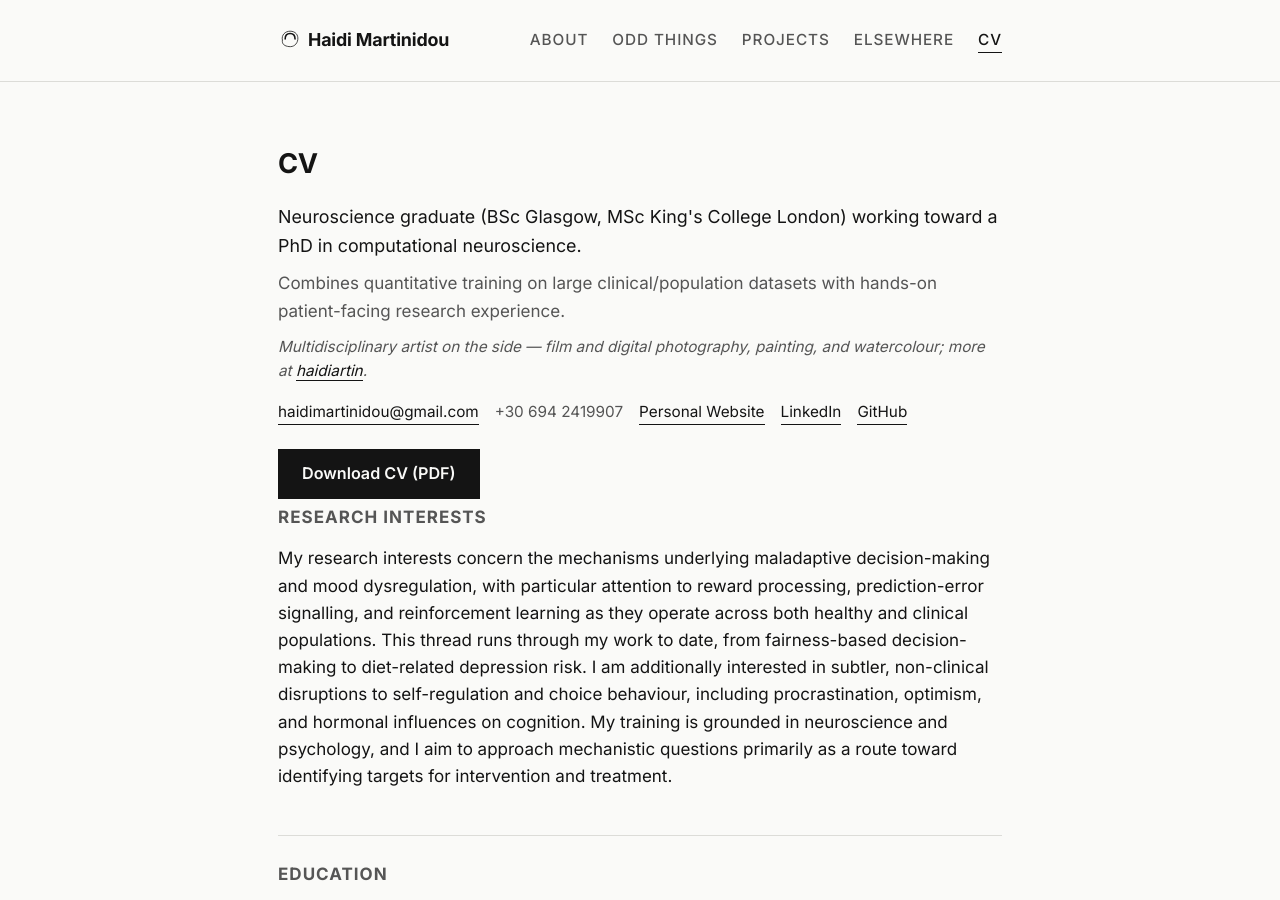
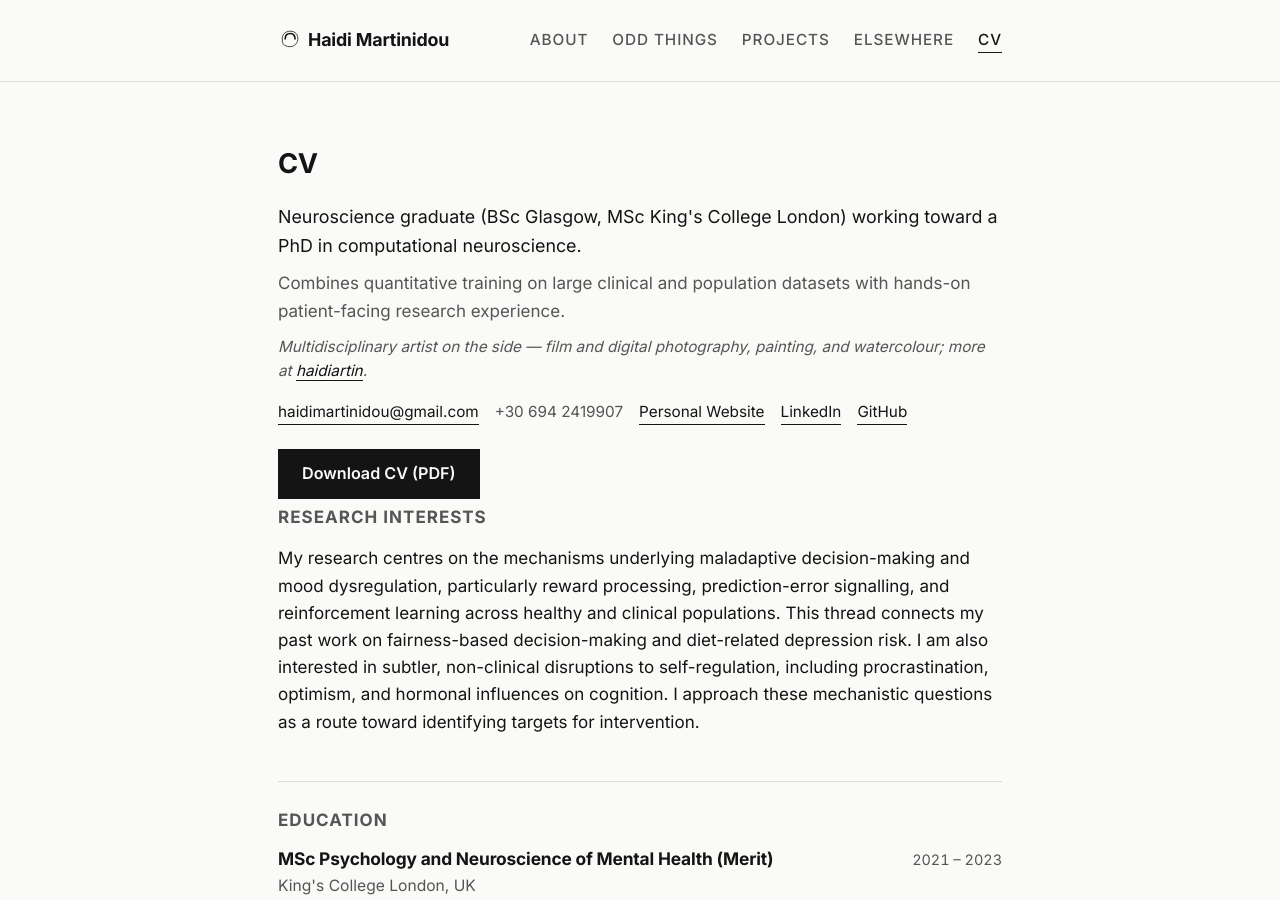
Before and after one commit to haidimartinidou/haidimartinidou.github.io, a Jekyll site: the page built from cv.md, in a window 1280 px wide and 900 px high. Built offline with Jekyll 4.4.1, drawn with Linux system fonts in a browser that asks for light colours.

Commit message:
Tighten intro summary and Research Interests copy
- summary: spell out "clinical and population" instead of the slash.
- interests: rewritten tighter per updated wording.
- PDF's merged intro paragraph drops the artist aside sentence for
  brevity; it still shows as its own line on the live page.

```diff
--- a/_data/cv.yml
+++ b/_data/cv.yml
@@ -10,23 +10,22 @@
 # name/contact header in cv.md (the .cv-print-name / .cv-print-contact
 # block, styled in style.css) that appears only in the generated PDF.
 #
-# personal_info.tagline/summary/aside are also merged into one print-only
-# paragraph (.cv-print-intro) below that header — they stay as three
-# separate lines on the live page.
+# personal_info.tagline/summary are merged into one print-only paragraph
+# (.cv-print-intro) below that header, without aside; on the live page all
+# three (tagline/summary/aside) still show as separate lines.
 
 personal_info:
   name: "Haidi Martinidou"
   tagline: "Neuroscience graduate (BSc Glasgow, MSc King's College London) working toward a PhD in computational neuroscience."
-  summary: "Combines quantitative training on large clinical/population datasets with hands-on patient-facing research experience."
+  summary: "Combines quantitative training on large clinical and population datasets with hands-on patient-facing research experience."
   aside: 'Multidisciplinary artist on the side — film and digital photography, painting, and watercolour; more at <a href="https://haidimartinidou.github.io/haidiartin/">haidiartin</a>.'
   interests: >
-    My research interests concern the mechanisms underlying maladaptive decision-making and mood dysregulation,
-    with particular attention to reward processing, prediction-error signalling, and reinforcement learning as
-    they operate across both healthy and clinical populations. This thread runs through my work to date, from
-    fairness-based decision-making to diet-related depression risk. I am additionally interested in subtler,
-    non-clinical disruptions to self-regulation and choice behaviour, including procrastination, optimism, and
-    hormonal influences on cognition. My training is grounded in neuroscience and psychology, and I aim to
-    approach mechanistic questions primarily as a route toward identifying targets for intervention and treatment.
+    My research centres on the mechanisms underlying maladaptive decision-making and mood dysregulation,
+    particularly reward processing, prediction-error signalling, and reinforcement learning across healthy
+    and clinical populations. This thread connects my past work on fairness-based decision-making and
+    diet-related depression risk. I am also interested in subtler, non-clinical disruptions to
+    self-regulation, including procrastination, optimism, and hormonal influences on cognition. I approach
+    these mechanistic questions as a route toward identifying targets for intervention.
   email: "haidimartinidou@gmail.com"
   phone: "+30 694 2419907"
   links:
--- a/cv.md
+++ b/cv.md
@@ -12,7 +12,7 @@ permalink: /cv/
     {%- if cv.personal_info.phone %} | {{ cv.personal_info.phone }}{% endif -%}
     {% for link in cv.personal_info.links %} | <a href="{{ link.url }}">{{ link.label }}</a>{% endfor %}
   </p>
-  <p class="cv-print-intro">{{ cv.personal_info.tagline }} {{ cv.personal_info.summary }} {{ cv.personal_info.aside }}</p>
+  <p class="cv-print-intro">{{ cv.personal_info.tagline }} {{ cv.personal_info.summary }}</p>
   <p class="cv-tagline">{{ cv.personal_info.tagline }}</p>
   {% if cv.personal_info.summary %}<p class="cv-summary">{{ cv.personal_info.summary }}</p>{% endif %}
   {% if cv.personal_info.aside %}<p class="cv-aside">{{ cv.personal_info.aside }}</p>{% endif %}
```
